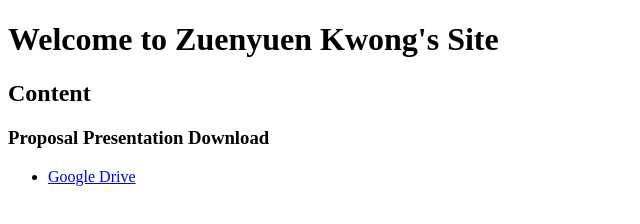
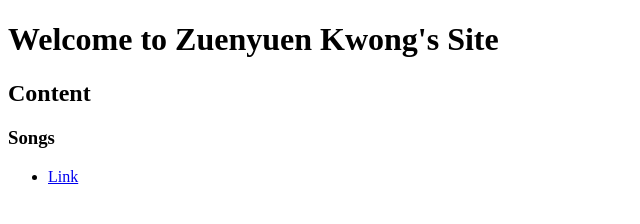
Before and after one commit to zuenyuenkong/ling, a plain HTML site: page index.html in a window 1280 px wide. Shown: the whole page, without its empty margins (0-640 px from the left). Drawn offline with Linux system fonts and the light colour scheme.

Commit message:
Update index.html

```diff
--- a/index.html
+++ b/index.html
@@ -25,10 +25,10 @@
 
     </ul>
  -->
-     <h3>Proposal Presentation Download</h3>
+     <h3>Songs</h3>
     <p> </p>
     <ul>
-      <li><a href="https://docs.google.com/presentation/d/1hVgEHFDfq63KFEF8l47IjudqTxKoXriW/edit?usp=drive_link&ouid=109785816070023621021&rtpof=true&sd=true" target="_blank">Google Drive</a></li>
+      <li><a href="https://suno.com/song/5feb3ab4-332a-40f1-aea3-93225fe60bb1" target="_blank">Link</a></li>
     </ul>
   </div>
 </body>
```
